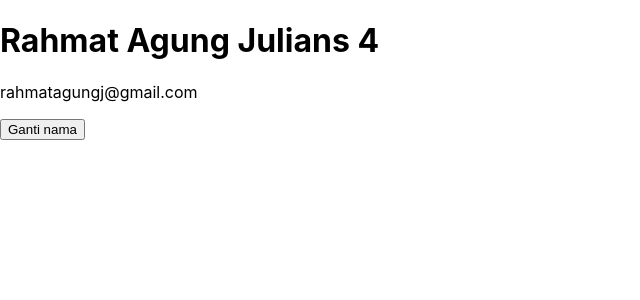
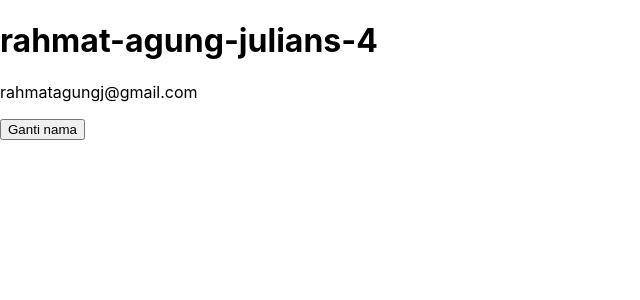
Before and after one commit to rahmatagungj/next-js-custom-architecture, a Next.js app: page / in a window 1280 px wide. Shown: the top 300 px of the page, without its empty margins (0-640 px from the left). Built offline with nearby package versions, Linux system fonts and the light colour scheme.

Commit message:
create lib example

```diff
--- /dev/null
+++ b/Infrastructure/lib/kebabCase.js
@@ -0,0 +1,8 @@
+const kebabCase = (str) =>
+  str &&
+  str
+    .match(/[A-Z]{2,}(?=[A-Z][a-z]+[0-9]*|\b)|[A-Z]?[a-z]+[0-9]*|[A-Z]|[0-9]+/g)
+    .map((x) => x.toLowerCase())
+    .join('-')
+
+export default kebabCase
--- a/Web/UserInterface/HomeUserInterface.js
+++ b/Web/UserInterface/HomeUserInterface.js
@@ -1,4 +1,6 @@
 import {useState, useEffect} from 'react';
+import kebabCase from '@/Infrastructure/lib/kebabCase'
+
 
 let count = 0
 
@@ -14,7 +16,7 @@ export default function HomeUserInterface({name, email}) {
 
   return (
     <div>
-      <h1>{names}</h1>
+      <h1>{kebabCase(names)}</h1>
       <p>
         {email}
       </p>
```
Also changed, not shown: jsconfig.json (+3 -4 lines).
